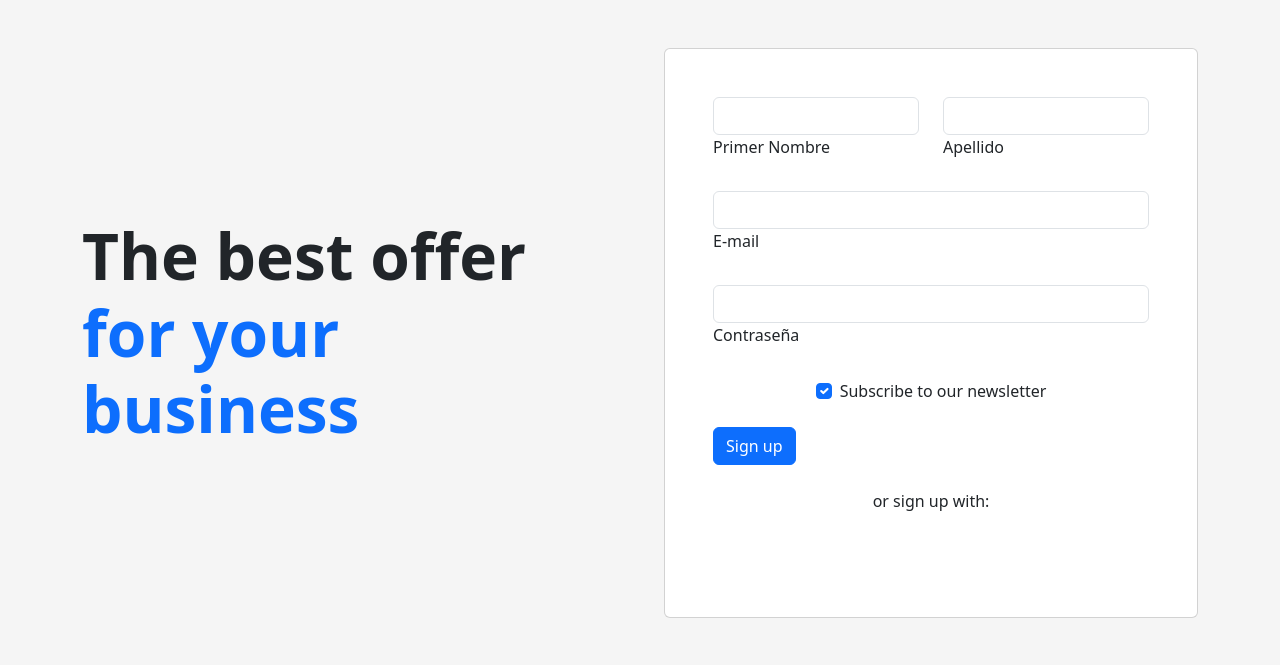
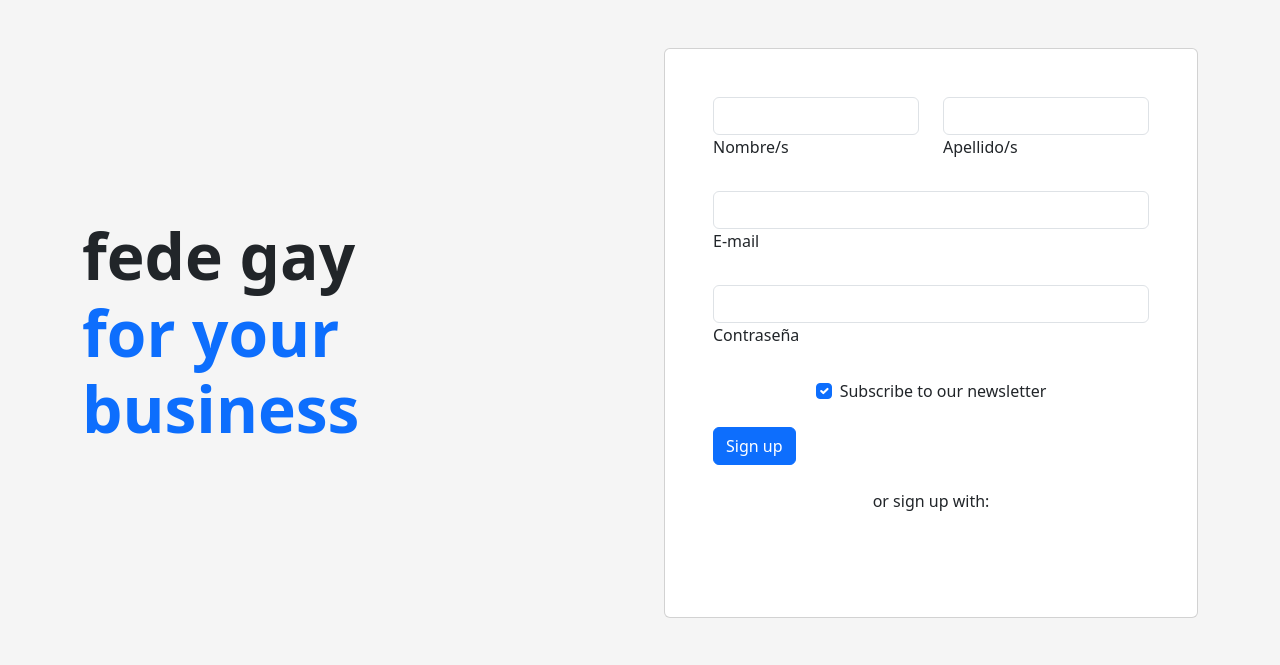
Before and after one commit to Ezequiel12D/Financiera, a PHP site: page /views/login.php in a window 1280 px wide. Shown: the top 665 px of the page. Run offline with PHP 8.4, Linux system fonts and the light colour scheme.

Commit message:
fede gay

```diff
--- a/views/login.php
+++ b/views/login.php
@@ -5,7 +5,7 @@
       <div class="row gx-lg-5 align-items-center">
         <div class="col-lg-6 mb-5 mb-lg-0">
           <h1 class="my-5 display-3 fw-bold ls-tight">
-            The best offer <br />
+            fede gay <br/>
             <span class="text-primary">for your business</span>
           </h1>
           <p style="color: hsl(217, 10%, 50.8%)">
@@ -20,13 +20,13 @@
                   <div class="col-md-6 mb-4">
                     <div class="form-outline">
                       <input type="text" id="form3Example1" class="form-control" />
-                      <label class="form-label" for="form3Example1">Primer Nombre</label>
+                      <label class="form-label" for="form3Example1">Nombre/s</label>
                     </div>
                   </div>
                   <div class="col-md-6 mb-4">
                     <div class="form-outline">
                       <input type="text" id="form3Example2" class="form-control" />
-                      <label class="form-label" for="form3Example2">Apellido</label>
+                      <label class="form-label" for="form3Example2">Apellido/s</label>
                     </div>
                   </div>
                 </div>
```
